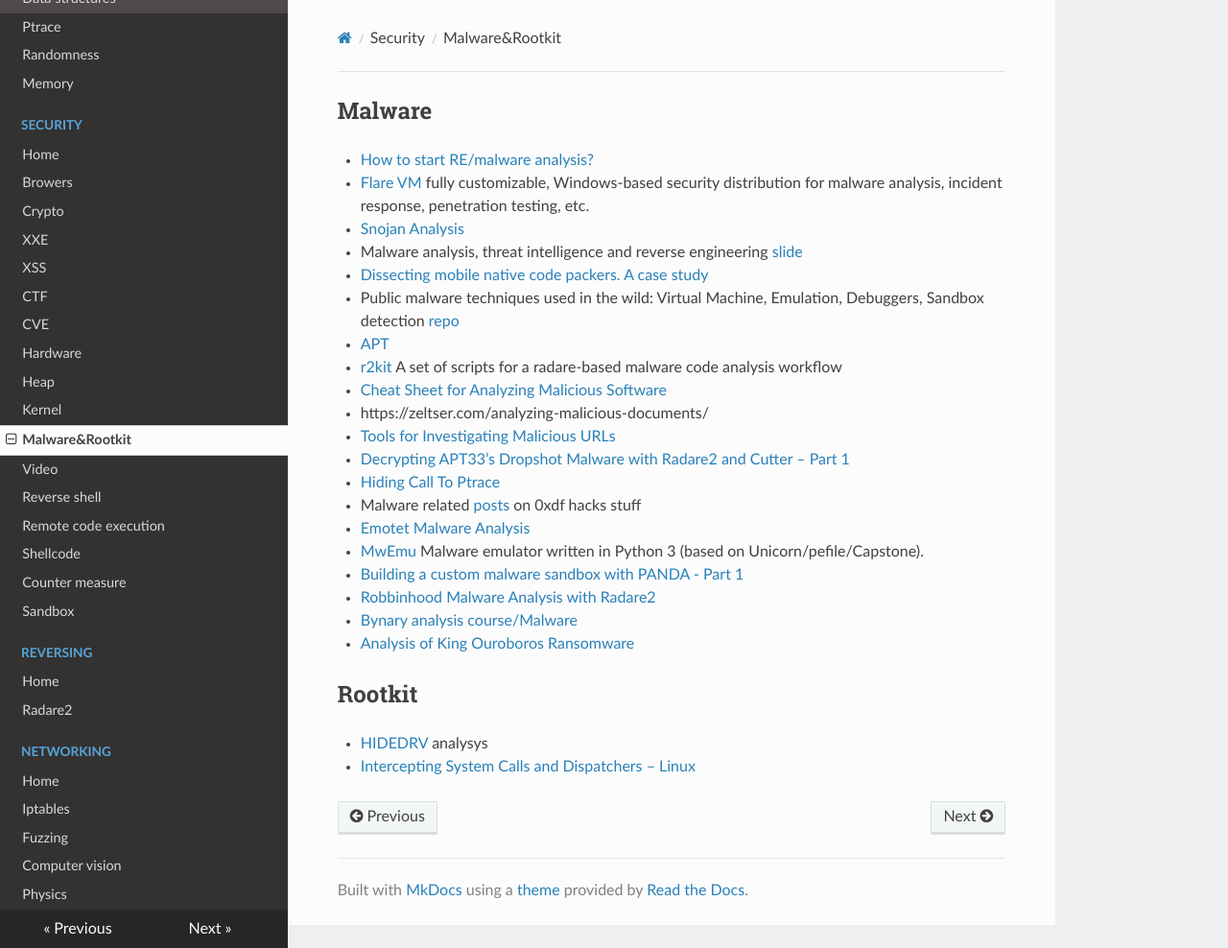
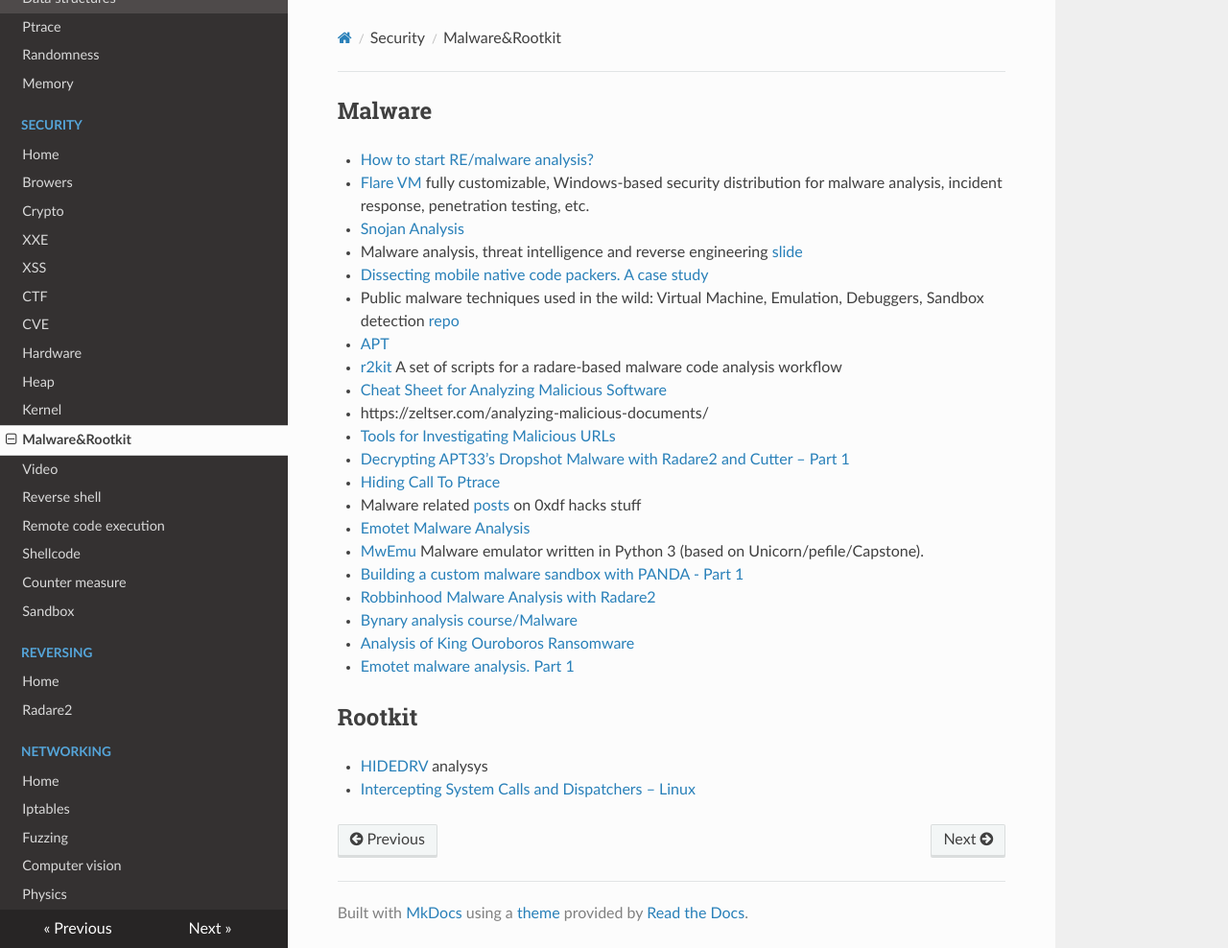
Before and after one commit to gipi/low-level, an MkDocs documentation site: the page built from docs/security/malware.md, in a window 1280 px wide and 988 px high. Shown: the whole window at 96% size. Built offline with MkDocs 1.6.1, drawn with Linux system fonts in a browser that asks for light colours; nearby versions of some CDN libraries; old or Windows-style settings are respelled for this version of MkDocs.

Commit message:
Update malware.md

```diff
--- a/docs/security/malware.md
+++ b/docs/security/malware.md
@@ -20,6 +20,7 @@
  - [Robbinhood Malware Analysis with Radare2](https://goggleheadedhacker.com/blog/post/12)
  - [Bynary analysis course/Malware](https://maxkersten.nl/binary-analysis-course/malware-analysis)
  - [Analysis of King Ouroboros Ransomware](https://maskop9.tech/index.php/2019/08/18/analysis-of-king-ouroboros-ransomware/)
+ - [Emotet malware analysis. Part 1](https://persianov.net/emotet-malware-analysis-part-1)
 
 ## Rootkit
  - [HIDEDRV](http://www.sekoia.fr/blog/wp-content/uploads/2016/10/Rootkit-analysis-Use-case-on-HIDEDRV-v1.6.pdf) analysys
```
